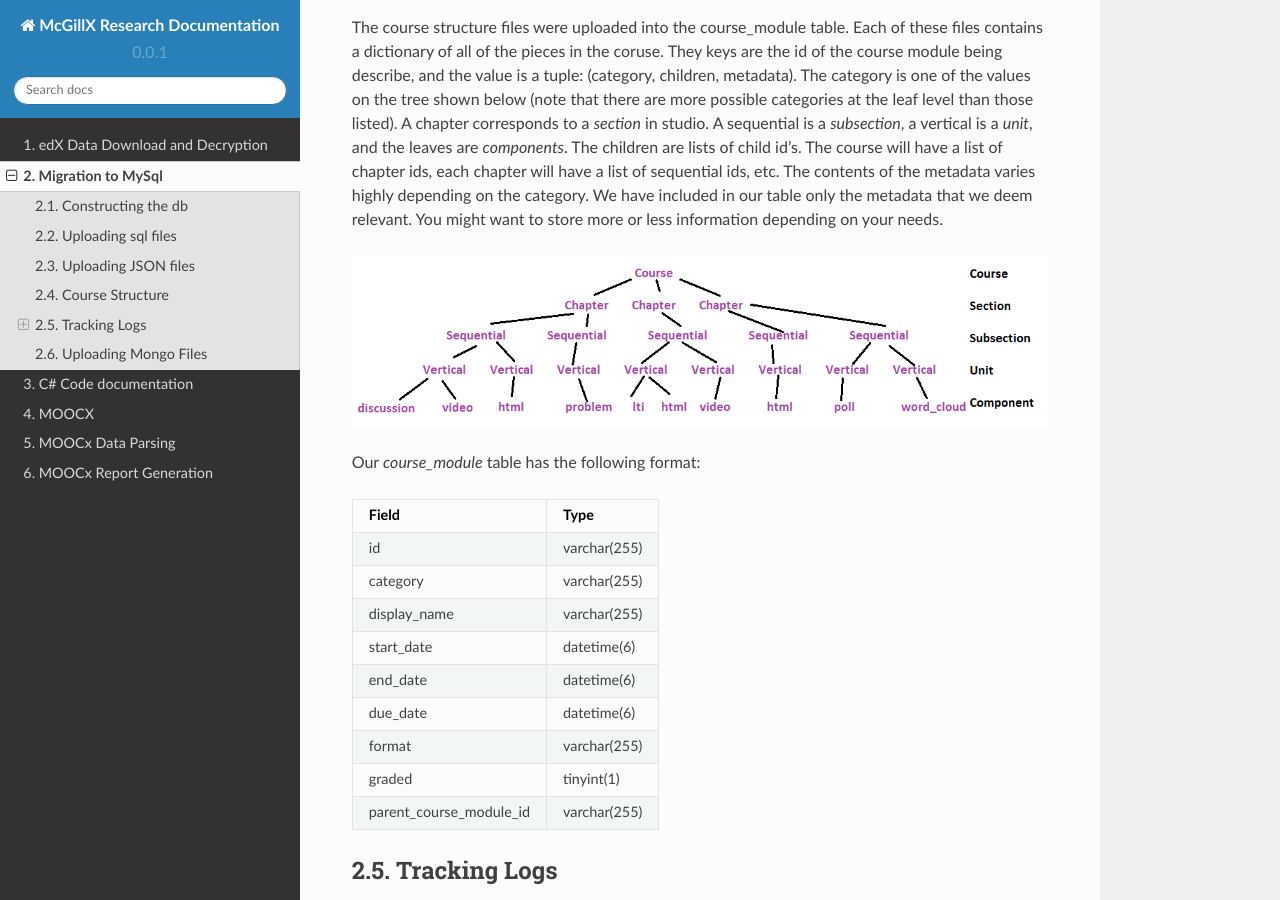
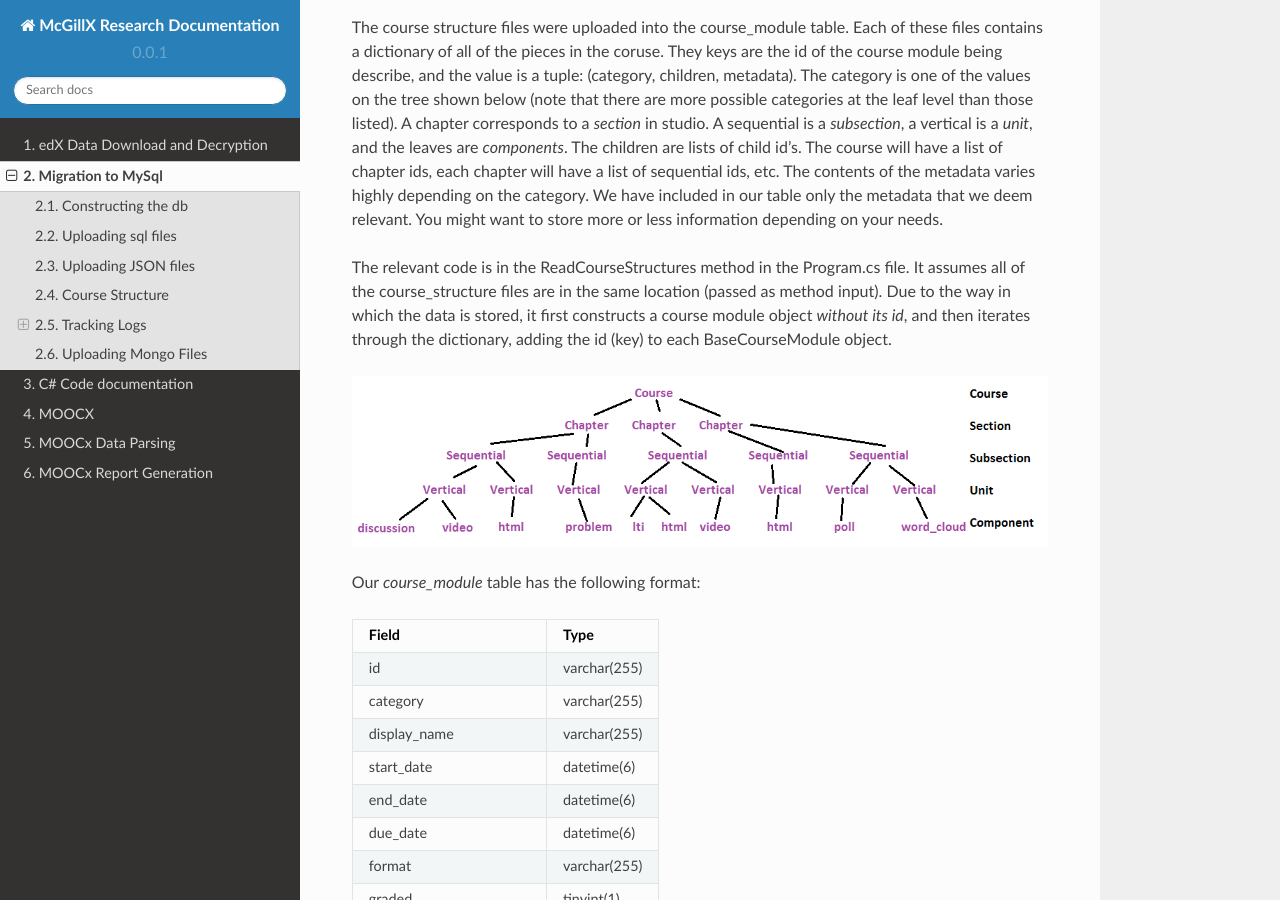
Before and after one commit to McGillX/mcgillx-research-documentation, a Sphinx documentation site: the page built from docs/source/rstfiles/edx_relational_db_migration.rst, in a window 1280 px wide and 900 px high, scrolled down 2883 px. Built offline with Sphinx 7.4.7 and the Read the Docs theme 2.0.0, drawn with Linux system fonts in a browser that asks for light colours; pages that are not in the unit, such as notebooks, are missing from menus.

Commit message:
C# description
Added a paragraph describing how the code for uploading course modules works.

```diff
--- a/docs/source/rstfiles/edx_relational_db_migration.rst
+++ b/docs/source/rstfiles/edx_relational_db_migration.rst
@@ -102,6 +102,8 @@ There are two types of JSON files included in the data dump: tracking logs, and
 Course Structure
 ------------------
 The course structure files were uploaded into the course_module table. Each of these files contains a dictionary of all of the pieces in the coruse. They keys are the id of the course module being describe, and the value is a tuple: (category, children, metadata). The category is one of the values on the tree shown below (note that there are more possible categories at the leaf level than those listed). A chapter corresponds to a *section* in studio. A sequential is a *subsection*, a vertical is a *unit*, and the leaves are *components*. The children are lists of child id's. The course will have a list of chapter ids, each chapter will have a list of sequential ids, etc. The contents of the metadata varies highly depending on the category. We have included in our table only the metadata that we deem relevant. You might want to store more or less information depending on your needs.
+
+The relevant code is in the ReadCourseStructures method in the Program.cs file. It assumes all of the course_structure files are in the same location (passed as method input). Due to the way in which the data is stored, it first constructs a course module object *without its id*, and then iterates through the dictionary, adding the id (key) to each BaseCourseModule object.
 
 .. figure:: ../../../images/CourseStructure.png
 
```
